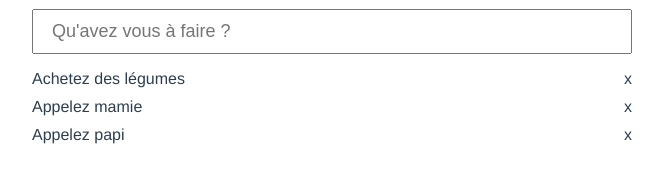
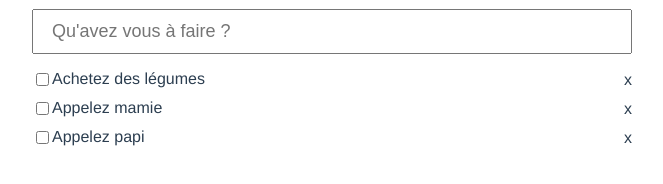
Before and after one commit to newtlouis/todo-list, a Vue app: page / in a window 1280 px wide. Shown: the part 146-330 px from the top of the page, without its empty margins (308-971 px from the left). Built offline with nearby package versions, Linux system fonts and the light colour scheme.

Commit message:
CSS :class pour todo completed

```diff
--- a/src/components/TodoList.vue
+++ b/src/components/TodoList.vue
@@ -4,7 +4,8 @@
     <div v-for="(todo, index) in todos" :key="todo.id" class="todo__list">
 
       <div class="todo__content">
-        <div class="todo__content__title" v-if="!todo.editing" @click="editTodo(todo)">{{todo.title}}</div>
+        <input type="checkbox" v-model="todo.completed">
+        <div class="todo__content__title" :class="{ todo__completed : todo.completed}" v-if="!todo.editing" @click="editTodo(todo)">{{todo.title}}</div>
         <input class="todo__content__input" type="text" v-else v-model="todo.title" @blur="doneEditing(todo, index)" @keyup.enter="doneEditing(todo)" @keyup.esc="cancelEditing(todo)" v-focus>
       </div>
       <div class="todo__delete" @click="removeTodo(index)">x</div>
@@ -74,7 +75,6 @@ export default {
     },
 
     doneEditing(todo, index){
-      console.log(todo.title.trim().length)
       if (todo.title.trim().length == 0){
         console.log("item devient vide")
         this.todos.splice(index,1)}
@@ -105,7 +105,7 @@ export default {
 }
 
 .todo__input:focus{
-  outline: 0;
+  outline: none;
 }
 
 .todo__list{
@@ -114,6 +114,15 @@ export default {
   justify-content: space-between;
   align-items: center;
 
+}
+
+.todo__content{
+  display: flex;
+}
+
+.todo__completed{
+  text-decoration: line-through;
+  color: gray;
 }
 
 .todo__delete{
```
